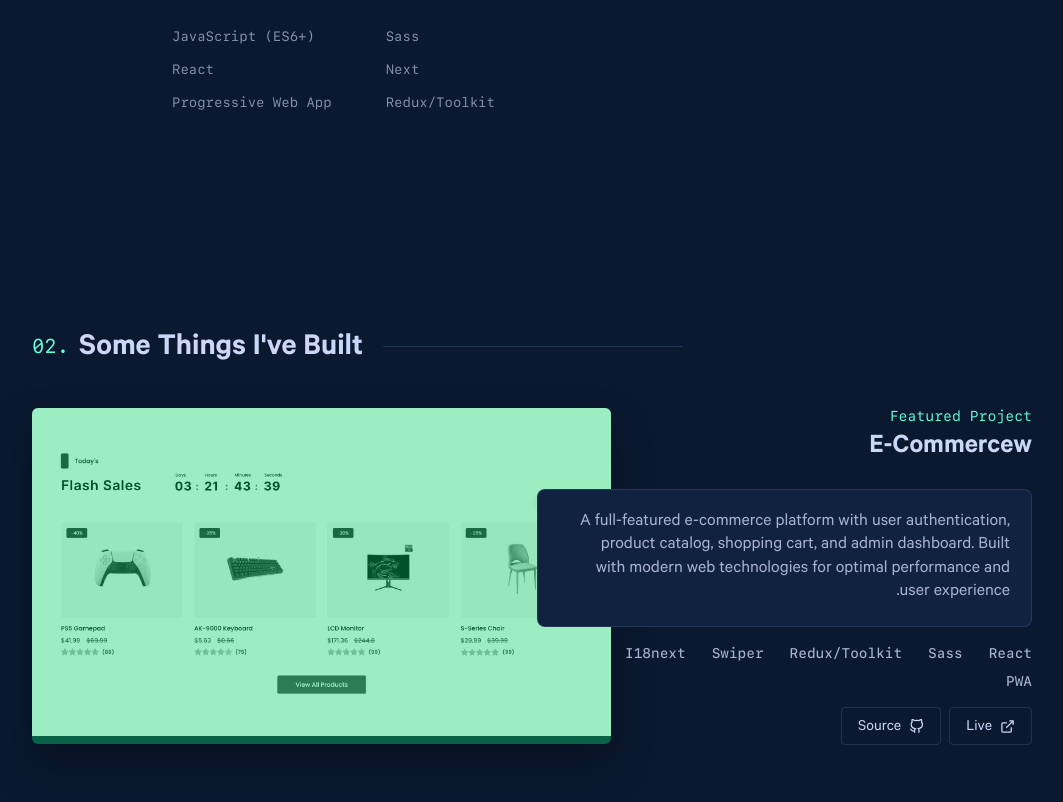
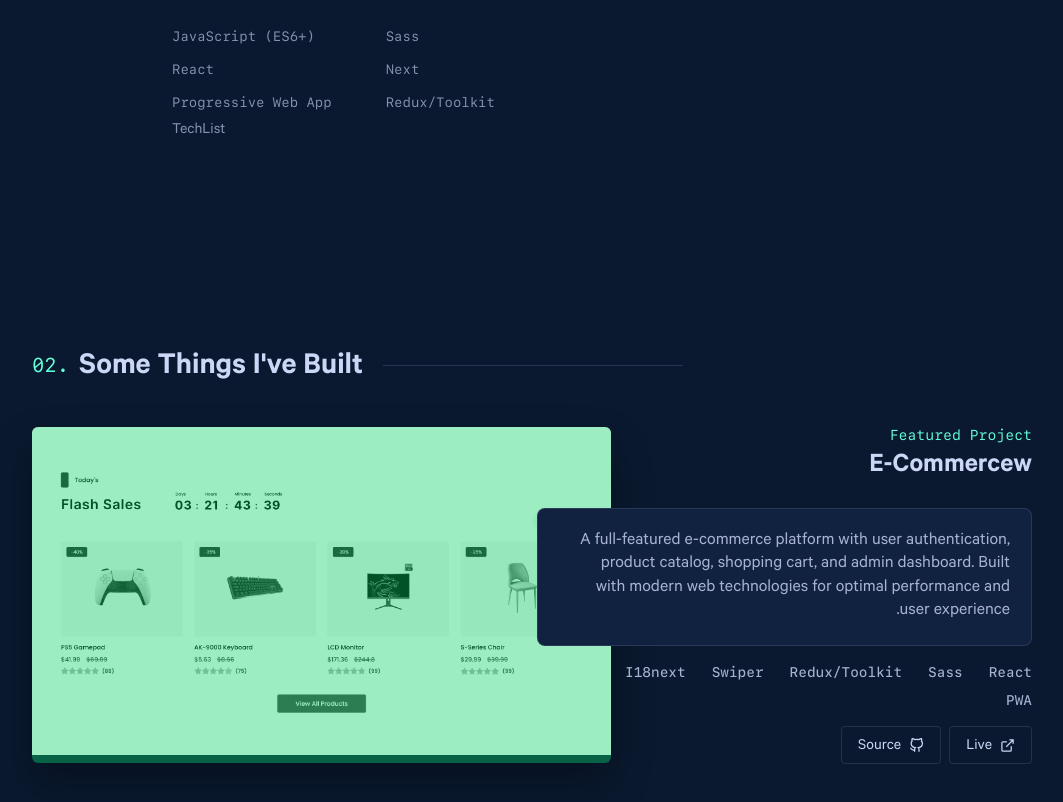
Before and after one commit to Moamal-2000/moamal-alaa, a Next.js app: page / in a window 1280 px wide. Shown: the part 1446-2248 px from the top of the page, without its empty margins (108-1171 px from the left). Built offline with nearby package versions, Linux system fonts and the light colour scheme.

Commit message:
init: TechList component

```diff
--- a/src/components/Home/AboutSection/AboutSection.jsx
+++ b/src/components/Home/AboutSection/AboutSection.jsx
@@ -1,5 +1,6 @@
 import NumberedHeading from "@/components/Shared/NumberedHeading/NumberedHeading";
 import s from "./AboutSection.module.scss";
+import TechList from "./TechList/TechList";
 
 const AboutSection = () => {
   return (
@@ -35,6 +36,7 @@ const AboutSection = () => {
         <li>Progressive Web App</li>
         <li>Redux/Toolkit</li>
       </ul>
+      <TechList />
     </section>
   );
 };
--- /dev/null
+++ b/src/components/Home/AboutSection/TechList/TechList.jsx
@@ -0,0 +1,9 @@
+import s from './TechList.module.scss'
+
+const TechList = () => {
+  return (
+    <div>TechList</div>
+  )
+}
+
+export default TechList
```
Also changed, not shown: src/components/Home/AboutSection/TechList/TechList.module.scss (added).
